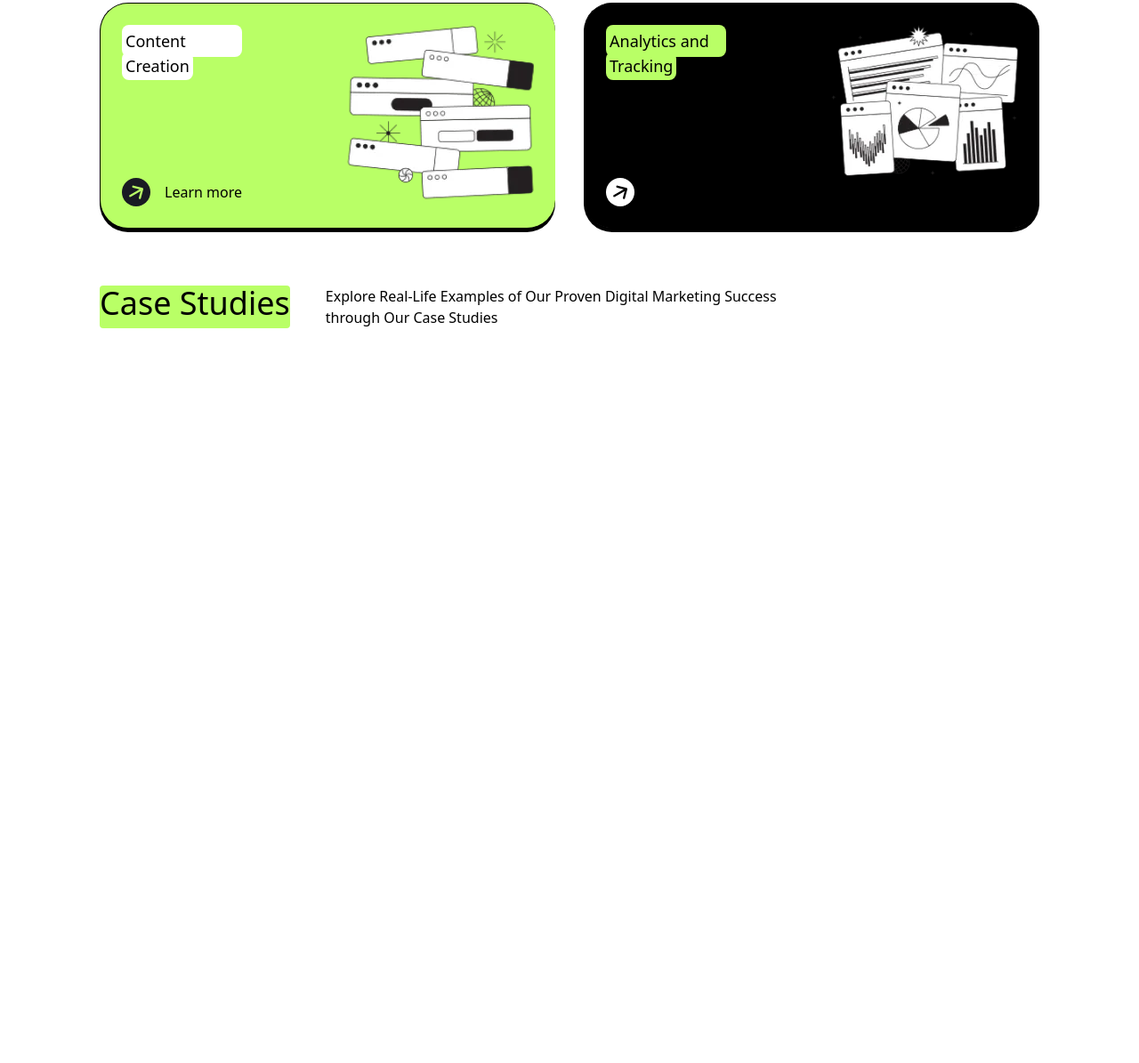
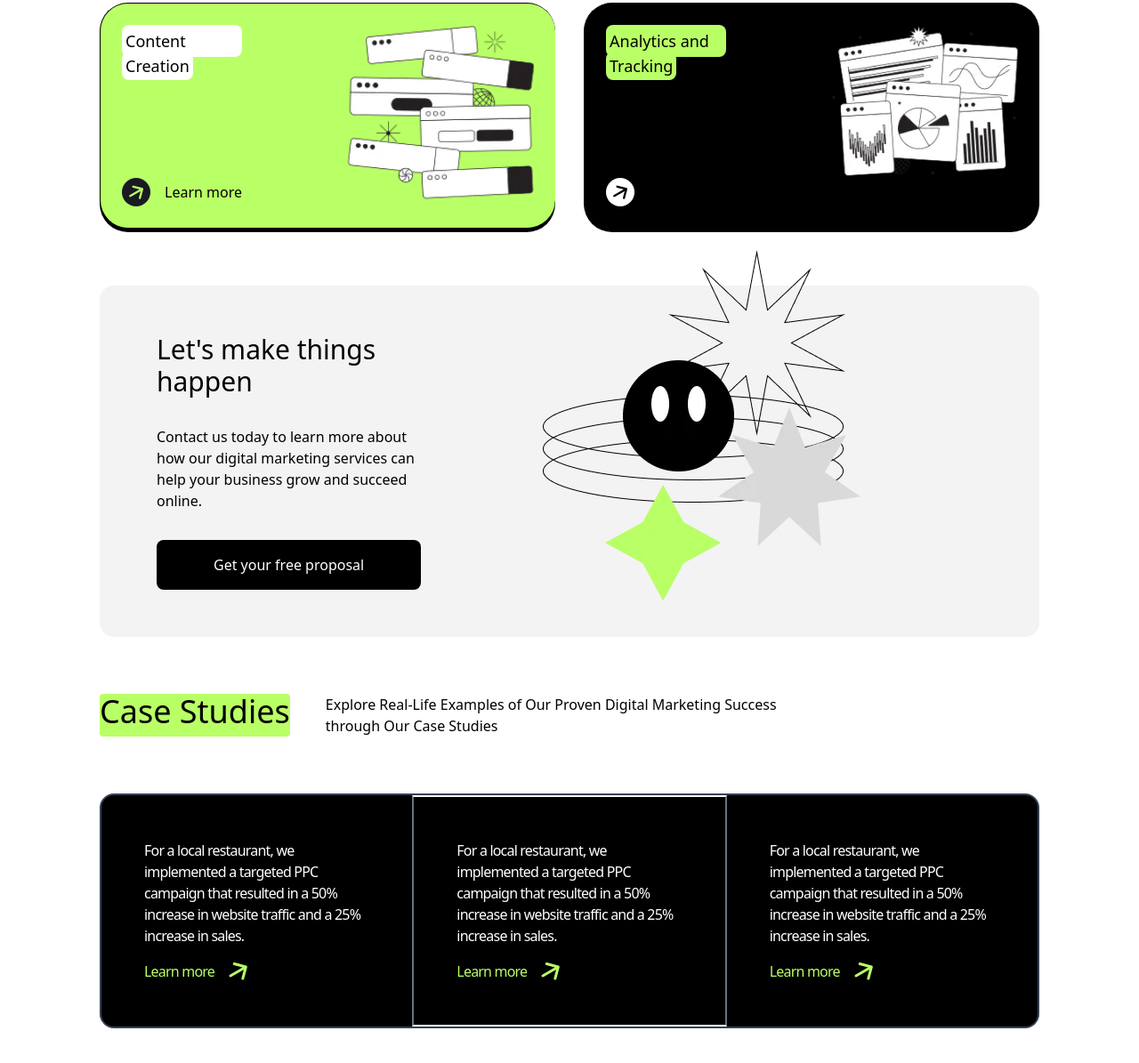
Before and after one commit to DusuTimothy/Positivus_landing_page, a website: page index.html in a window 1280 px wide. Shown: the part 1397-2592 px from the top of the page at 89% size. Before the commit the page ends 1830 px from the top, so only its background shows below. Drawn offline with Linux system fonts and the light colour scheme.

Commit message:
added case section

```diff
--- a/index.html
+++ b/index.html
@@ -137,6 +137,22 @@
     </section>
   </main>
 
+  <!-- MAKE THINGS HAPPEN SECTION -->
+
+  <main class="bg-[#f3f3f3] flex justify-between items-center rounded-2xl px-16 mx-28 my-16">
+    <section>
+      <h2 class="text-3xl font-medium">Let's make things <br> happen</h2>
+      <p class="my-8">Contact us today to learn more about <br> how our digital marketing services can <br> help your
+        business grow
+        and succeed <br> online.</p>
+      <button class="bg-black text-white py-4 px-16 rounded-lg"><a href="#contact">Get your free proposal</a></button>
+
+    </section>
+    <section>
+      <img src="img/Things happen.webp" alt="Things happen" class="relative bottom-10">
+    </section>
+  </main>
+
   <!-- CASE STUDIES SECTION -->
 
   <main>
@@ -144,6 +160,25 @@
       <h2 class="bg-[#b9ff66] text-4xl font-medium rounded-sm">Case Studies</h2>
       <p>Explore Real-Life Examples of Our Proven Digital Marketing Success <br> through Our Case Studies</p>
     </section>
+
+    <!-- CASE STUDY CARDS -->
+     <section class="bg-black text-white border-2 border-gray-700 flex items-center tracking-tighter rounded-2xl mx-28 mb-16">
+      <!-- CARD 1 -->
+      <div class=" p-12">
+        <p>For a local restaurant, we implemented a targeted PPC campaign that resulted in a 50% increase in website traffic and a 25% increase in sales.</p>
+        <button class="flex items-center gap-4 mt-4 text-[#b9ff66]">Learn more<span><img src="img/case arrow.svg" alt="case arrow"></span></button>
+      </div>
+      <!-- CARD 2 -->
+      <div class="border-2 border-r-gray-500 border-l-gray-500 p-12">
+        <p>For a local restaurant, we implemented a targeted PPC campaign that resulted in a 50% increase in website traffic and a 25% increase in sales.</p>
+        <button class="flex items-center gap-4 mt-4 text-[#b9ff66]">Learn more<span><img src="img/case arrow.svg" alt="case arrow"></span></button>
+      </div>
+      <!-- CARD 3 -->
+      <div class="p-12">
+        <p>For a local restaurant, we implemented a targeted PPC campaign that resulted in a 50% increase in website traffic and a 25% increase in sales.</p>
+        <button class="flex items-center gap-4 mt-4 text-[#b9ff66]">Learn more<span><img src="img/case arrow.svg" alt="case arrow"></span></button>
+      </div>
+     </section>
   </main>
 </body>
 
```
Also changed, not shown: img/case arrow.svg (added), src/output.css.
